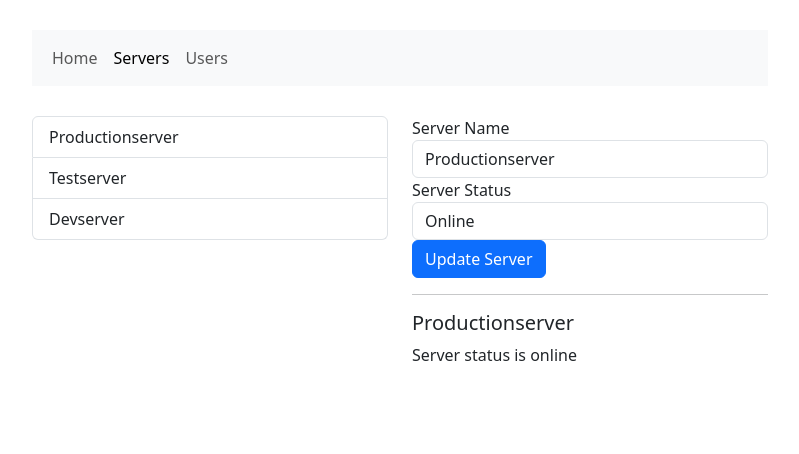
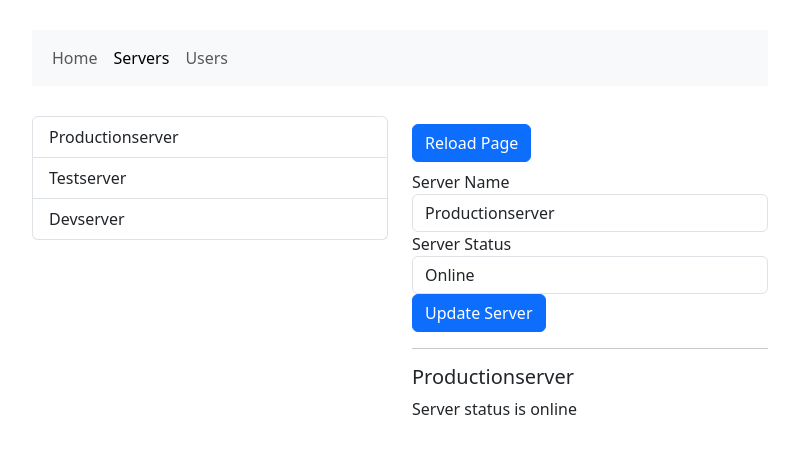
Before and after one commit to Bindhusha-Sadasivan/Routing, an Angular app: page /servers in a window 1280 px wide. Shown: the top 454 px of the page, without its empty margins (50-849 px from the left). Built offline with nearby package versions, Linux system fonts and the light colour scheme.

Commit message:
132 - Using Relative Paths in Programmatic Navigation

```diff
--- a/src/app/home/home.component.html
+++ b/src/app/home/home.component.html
@@ -1,4 +1,5 @@
 <h4>Welcome to Server Manager 4.0</h4>
 <p>Manage your Servers and Users.</p>
 
+<!-- Using Absolute URL -->
 <button (click)="loadServers()" class="btn btn-primary">Load Servers</button>
--- a/src/app/home/home.component.ts
+++ b/src/app/home/home.component.ts
@@ -1,5 +1,5 @@
 import { Component, OnInit } from '@angular/core';
-import { Router } from '@angular/router';
+import { ActivatedRoute, Router } from '@angular/router';
 
 @Component({
   selector: 'app-home',
@@ -9,15 +9,19 @@ import { Router } from '@angular/router';
 })
 export class HomeComponent implements OnInit {
 
-  constructor(private route:Router) { }
+  constructor(private router:Router,
+
+  ) { }
 
   ngOnInit() {
   }
 
+  // Using Absolute URL
   loadServers(){
     //Complex calculation to save something into servers. After finishing these calculations load the below page
-
-    this.route.navigate(['/servers']);
+    //Using Absolute URL
+    this.router.navigate(['/servers']);  //http://localhost:4200/servers
   }
 
+
 }
--- a/src/app/servers/servers.component.html
+++ b/src/app/servers/servers.component.html
@@ -21,6 +21,10 @@
      <!-- http://localhost:4200/servers -->
     <!-- <a routerLink="../servers">Reload Component</a> -->
 
+    <!-- 132 - Using Relative Paths in Programmatic Navigation -->
+    <!-- Using ActivatedRoutes -->
+    <button (click)="onReloadPage()" class="btn btn-primary mt-2 mb-2">Reload Page</button>
+
     <app-edit-server></app-edit-server>
     <hr>
     <app-server></app-server>
--- a/src/app/servers/servers.component.ts
+++ b/src/app/servers/servers.component.ts
@@ -3,7 +3,7 @@ import { Component, OnInit } from '@angular/core';
 import { ServersService } from './servers.service';
 import { ServerComponent } from './server/server.component';
 import { EditServerComponent } from './edit-server/edit-server.component';
-import { RouterModule } from '@angular/router';
+import { ActivatedRoute, Router, RouterModule } from '@angular/router';
 
 @Component({
   selector: 'app-servers',
@@ -16,10 +16,26 @@ import { RouterModule } from '@angular/router';
 export class ServersComponent implements OnInit {
   public servers: {id: number, name: string, status: string}[] = [];
 
-  constructor(private serversService: ServersService) { }
+  constructor(
+    private serversService: ServersService,
+    private route:ActivatedRoute,
+    private router:Router
+  ) { }
 
   ngOnInit() {
     this.servers = this.serversService.getServers();
   }
 
+  onReloadPage(){
+    //This is to explain how relative URL is loaded programmatically.
+    //This will show the same opened page.
+    // {relativeTo:this.route} => this relativeTo comes from ActivatedRoute and this.route means the courrent route in which we are in. This is also comes from ActivetedRote
+    //ActivatedRoute simply means that the currently loaded page
+    //http://localhost:4200/servers
+    this.router.navigate(['/servers'], {relativeTo:this.route});
+
+    //ERROR RuntimeError: NG04002: Cannot match any routes. URL Segment: 'servers/servers'
+    this.router.navigate(['servers'], {relativeTo:this.route});
+  }
+
 }
```
Also changed, not shown: src/app/servers/DiffrenceBetweenRouterLinkAndActivatedRoute.txt (added).
